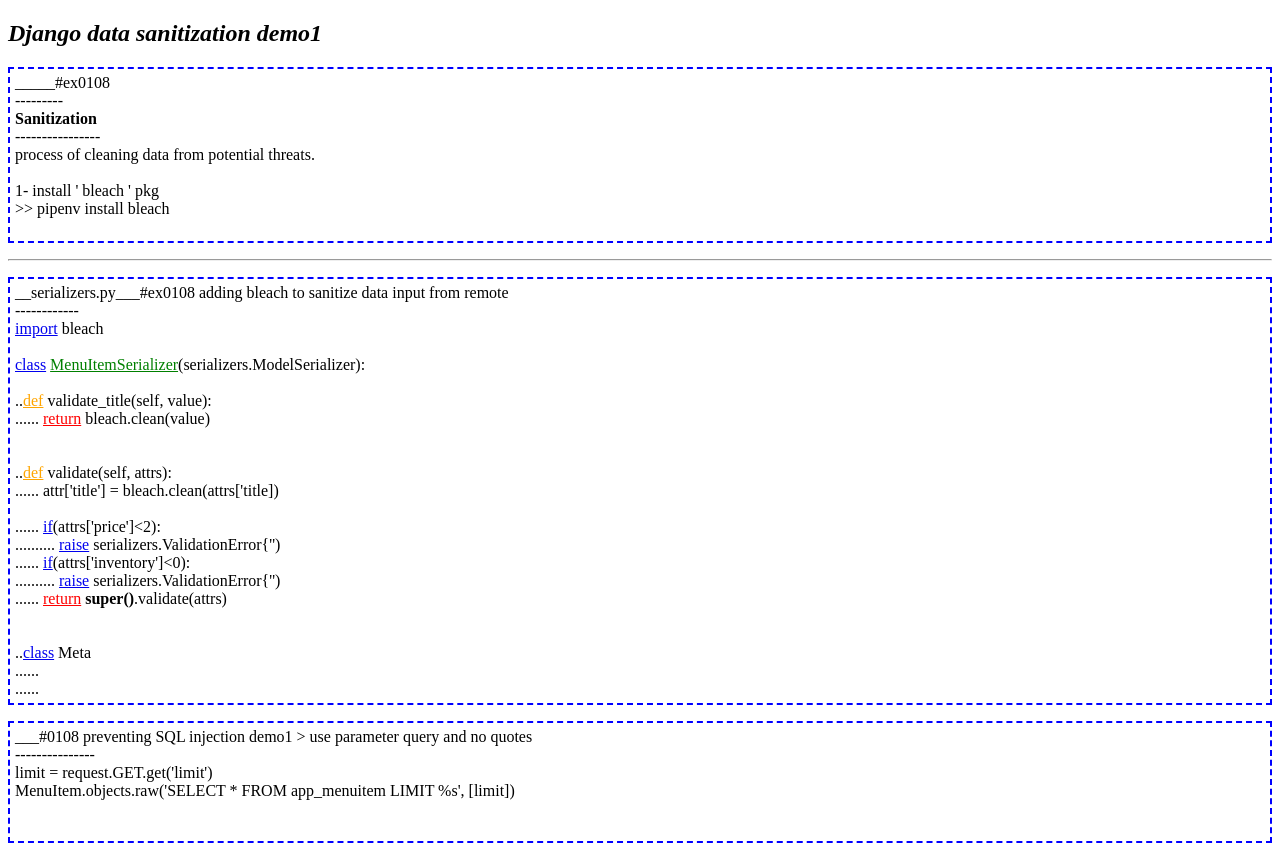
After one commit to py3user22/0105_django_proj, a Django app: template django_proj0105/app0105/templates/0108_data_sanization.html in a window 1280 px wide. The commit adds this page. Run offline with Django 5.2, Linux system fonts and the light colour scheme; the template is opened without the code that fills it, so the values that code supplies are empty.

Commit message:
0108 added data sanitizer html

```diff
--- a/django_proj0105/app0105/templates/0106_menu-item.html
+++ b/django_proj0105/app0105/templates/0106_menu-item.html
@@ -29,5 +29,7 @@
     .. </tr> <br>
     .. {% endfor %} <br>
     </table> <br>
+    <hr>
+
 </body>
 </html>
--- /dev/null
+++ b/django_proj0105/app0105/templates/0108_data_sanization.html
@@ -0,0 +1,67 @@
+<!doctype html>
+<html lang="en">
+<head>
+    <meta charset="UTF-8">
+    <meta name="viewport"
+          content="width=device-width, user-scalable=no, initial-scale=1.0, maximum-scale=1.0, minimum-scale=1.0">
+    <meta http-equiv="X-UA-Compatible" content="ie=edge">
+    <style>
+        p {border: 2px blue dashed; padding: 5px;}
+        .impo {}
+        .clas {}
+        .miss {color: Green;}
+        .def {color: orange;}
+        .retu {color: red;}
+    </style>
+    <title>0108 django data sinitization demo1</title>
+</head>
+<body>
+    <h2><i>Django data sanitization demo1</i></h2>
+    <p>
+        _____#ex0108 <br>---------<br>
+        <b>Sanitization</b><br>----------------<br>
+        process of cleaning data from potential threats. <br>
+        <br>
+        1- install ' bleach ' pkg <br>
+        >> pipenv install bleach <br>
+        <br>
+    </p>
+    <hr>
+    <p>
+        __serializers.py___#ex0108 adding bleach to sanitize data input from remote <br>------------<br>
+        <a href="impo" class="impo">import</a> bleach <br>
+        <br>
+        <a class="clas" href="clas">class</a> <a href="miss" class="miss">MenuItemSerializer</a>(serializers.ModelSerializer): <br>
+        <br>
+        ..<a href="def" class="def">def</a> validate_title(self, value): <br>
+        ...... <a href="retu" class="retu">return</a> bleach.clean(value) <br>
+        <br>
+        <br>
+        ..<a href="def" class="def">def</a> validate(self, attrs): <br>
+        ...... attr['title'] = bleach.clean(attrs['title]) <br>
+        <br>
+        ...... <a href="if" class="if">if</a>(attrs['price']<2): <br>
+        .......... <a href="rais" class="rais">raise</a> serializers.ValidationError{'')  <br>
+        ...... <a href="if" class="if">if</a>(attrs['inventory']<0): <br>
+        .......... <a href="rais" class="rais">raise</a> serializers.ValidationError{'')  <br>
+        ...... <a href="retu" class="retu">return</a> <b>super()</b>.validate(attrs) <br>
+        <br>
+        <br>
+
+        ..<a class="clas" href="clas">class</a> Meta <br>
+        ...... <br>
+        ...... <br>
+    </p>
+    <p>
+        ___#0108 preventing SQL injection demo1 > use parameter query and no quotes <br>---------------<br>
+
+        limit = request.GET.get('limit') <br>
+        MenuItem.objects.raw('SELECT * FROM app_menuitem LIMIT %s', [limit]) <br>
+        <br>
+
+
+        <br>
+
+    </p>
+</body>
+</html>
```
Also changed, not shown: django_proj0105/app0105/templates/0107_django_filtering.html (+54 -0 lines).
